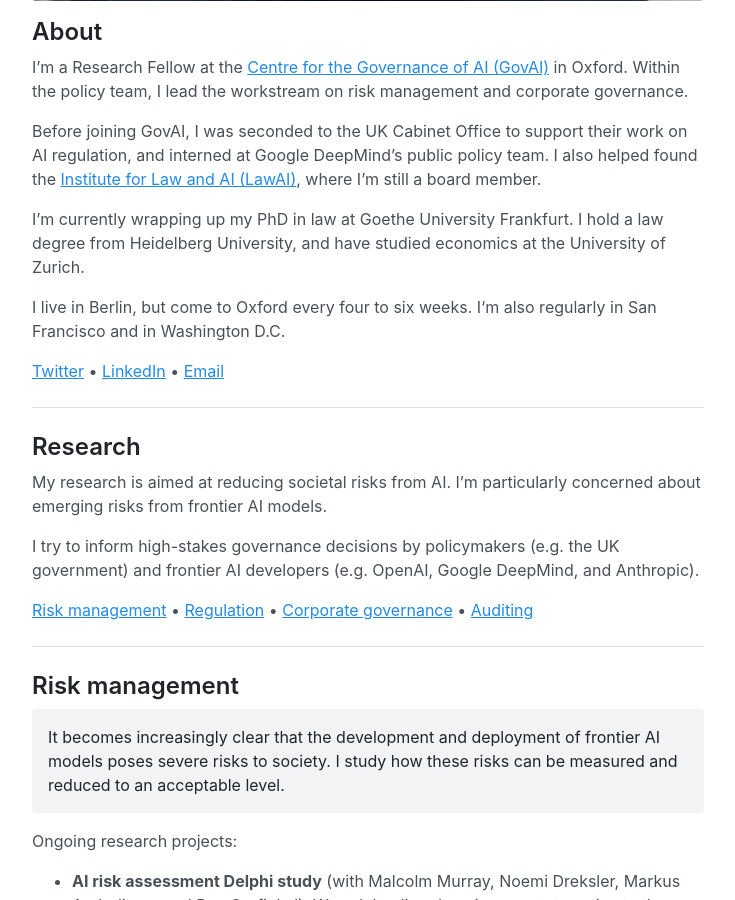
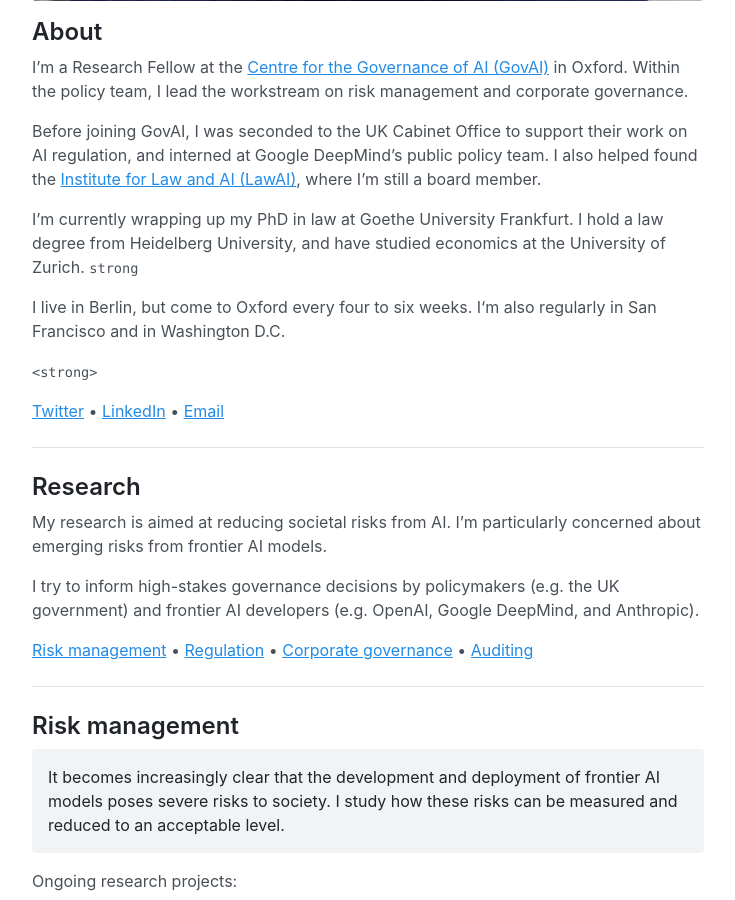
Before and after one commit to jonasschuett/jonasschuett.github.io, a Jekyll site: the page built from _posts/2020-04-04-introduction.md, in a window 1280 px wide and 900 px high, scrolled down 677 px. Shown: the whole window, without its empty margins (272-1007 px from the left). Built offline with Jekyll 4.4.1, drawn with Linux system fonts in a browser that asks for light colours.

Commit message:
Update 2020-04-04-introduction.md

```diff
--- a/_posts/2020-04-04-introduction.md
+++ b/_posts/2020-04-04-introduction.md
@@ -10,9 +10,11 @@ I'm a Research Fellow at the [Centre for the Governance of AI (GovAI)](https://w
 
 Before joining GovAI, I was seconded to the UK Cabinet Office to support their work on AI regulation, and interned at Google DeepMind’s public policy team. I also helped found the [Institute for Law and AI (LawAI)](https://law-ai.org/), where I'm still a board member.
 
-I’m currently wrapping up my PhD in law at Goethe University Frankfurt. I hold a law degree from Heidelberg University, and have studied economics at the University of Zurich.
+I’m currently wrapping up my PhD in law at Goethe University Frankfurt. I hold a law degree from Heidelberg University, and have studied economics at the University of Zurich. `strong` <strong>
 
 I live in Berlin, but come to Oxford every four to six weeks. I‘m also regularly in San Francisco and in Washington D.C.
+
+`<strong>`
 
 [Twitter](https://twitter.com/jonasschuett) • [LinkedIn](https://www.linkedin.com/in/jonasschuett) • [Email](mailto:jonas.schuett@governance.ai)
 
```
